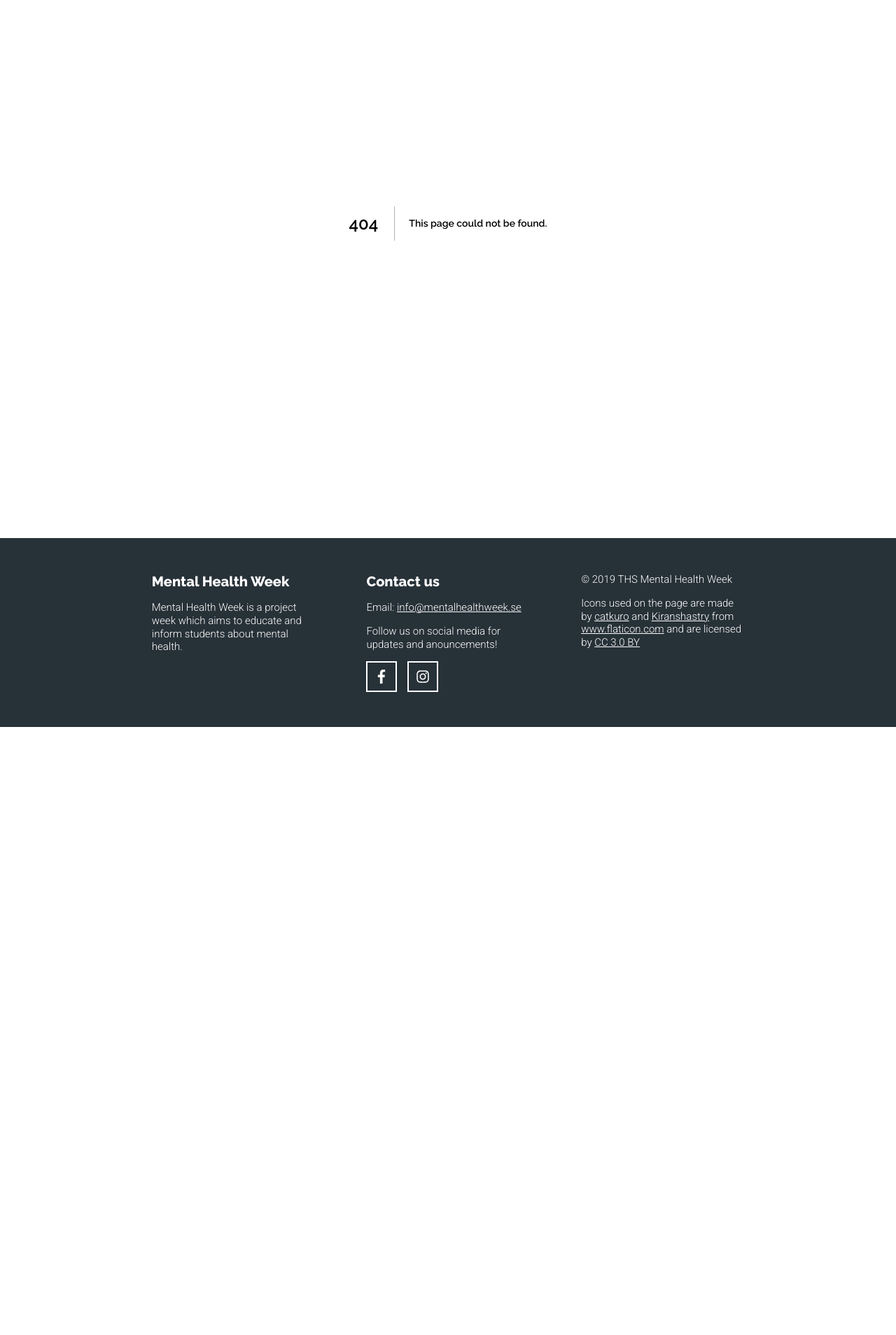
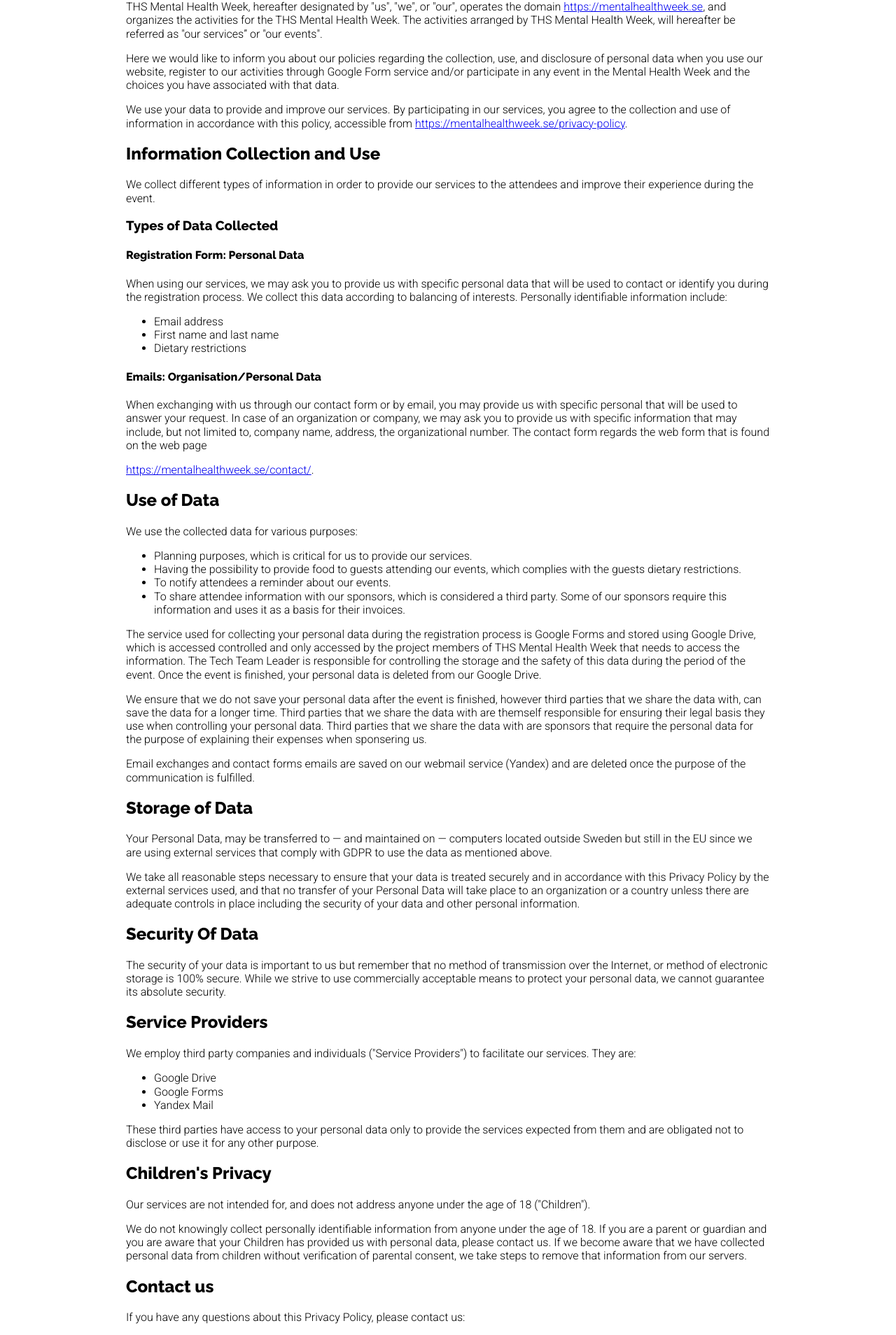
Before and after one commit to ths-mental-health-week/mental-health-week-webpage, a Next.js app: page /privacy-policy in a window 1280 px wide. Before the commit this address had no page. Shown: the part 157-2065 px from the top of the page at 70% size. Before the commit the page ends 1196 px from the top, so only its background shows below. Built offline with nearby package versions, Linux system fonts and the light colour scheme.

Commit message:
Added privacy policy

```diff
--- a/components/Footer.js
+++ b/components/Footer.js
@@ -1,4 +1,5 @@
 import styled from 'styled-components'
+import Link from 'next/link'
 import Container from './styles/Container'
 import FacebookIcon from './icons/Facebook'
 import InstagramIcon from './icons/Instagram'
@@ -47,6 +48,7 @@ const FlexColumn = styled.div`
 		font-weight: bold;
 	}
 
+	a,
 	p {
 		line-height: 1.25;
 		font-size: 15px;
@@ -92,7 +94,7 @@ const Icon = styled.a`
 `
 
 const Disclaimer = styled.div`
-	font-size: 12px;
+	/* font-size: 12px; */
 
 	p {
 		margin-top: 0;
@@ -132,7 +134,6 @@ export default () => (
 				</FlexColumn>
 				<FlexColumn>
 					<Disclaimer>
-						<p>© 2019 THS Mental Health Week</p>
 						<p>
 							Icons used on the page are made by{' '}
 							<a
@@ -163,6 +164,12 @@ export default () => (
 								CC 3.0 BY
 							</a>
 						</p>
+						<p>
+							<Link prefetch href="/privacy-policy">
+								<a>Privacy Policy</a>
+							</Link>
+						</p>
+						<p>© 2019 THS Mental Health Week</p>
 					</Disclaimer>
 				</FlexColumn>
 			</FlexWrapper>
--- a/package.json
+++ b/package.json
@@ -83,6 +83,7 @@
 			"prettier"
 		],
 		"rules": {
+			"jsx-a11y/anchor-is-valid": 0,
 			"react/react-in-jsx-scope": 0,
 			"react/jsx-filename-extension": [
 				1,
--- /dev/null
+++ b/pages/privacy-policy.js
@@ -0,0 +1,205 @@
+/* eslint-disable react/no-unescaped-entities */
+import styled from 'styled-components'
+import Container from '../components/styles/Container'
+
+const Wrapper = styled.div`
+	h1,
+	h2,
+	h3,
+	h4,
+	h5,
+	h6,
+	p,
+	a,
+	li {
+		line-height: 1.2;
+	}
+
+	b {
+		font-weight: 600;
+	}
+`
+
+export default () => (
+	<Container>
+		<Wrapper>
+			<h1>Privacy policy</h1>
+			<p>
+				THS Mental Health Week, hereafter designated by "us", "we", or
+				"our", operates the domain{' '}
+				<a href="https://mentalhealthweek.se">
+					https://mentalhealthweek.se
+				</a>
+				, and organizes the activities for the THS Mental Health Week.
+				The activities arranged by THS Mental Health Week, will
+				hereafter be referred as "our services” or "our events".
+			</p>
+			<p>
+				Here we would like to inform you about our policies regarding
+				the collection, use, and disclosure of personal data when you
+				use our website, register to our activities through Google Form
+				service and/or participate in any event in the Mental Health
+				Week and the choices you have associated with that data.
+			</p>
+			<p>
+				We use your data to provide and improve our services. By
+				participating in our services, you agree to the collection and
+				use of information in accordance with this policy, accessible
+				from{' '}
+				<a href="https://mentalhealthweek.se/privacy-policy">
+					https://mentalhealthweek.se/privacy-policy
+				</a>
+				.
+			</p>
+			<h2>Information Collection and Use</h2>
+			<p>
+				We collect different types of information in order to provide
+				our services to the attendees and improve their experience
+				during the event.
+			</p>
+			<h3>Types of Data Collected</h3>
+			<h4>Registration Form: Personal Data</h4>
+			<p>
+				When using our services, we may ask you to provide us with
+				specific personal data that will be used to contact or identify
+				you during the registration process. We collect this data
+				according to balancing of interests. Personally identifiable
+				information include:
+			</p>
+			<ul>
+				<li>Email address</li>
+				<li>First name and last name</li>
+				<li>Dietary restrictions</li>
+			</ul>
+			<h4>Emails: Organisation/Personal Data</h4>
+			<p>
+				When exchanging with us through our contact form or by email,
+				you may provide us with specific personal that will be used to
+				answer your request. In case of an organization or company, we
+				may ask you to provide us with specific information that may
+				include, but not limited to, company name, address, the
+				organizational number. The contact form regards the web form
+				that is found on the web page{' '}
+			</p>
+			<a href="https://mentalhealthweek.se/contact/">
+				https://mentalhealthweek.se/contact/
+			</a>
+			{'.'}
+			<h2>Use of Data</h2>
+			<p>We use the collected data for various purposes:</p>
+			<ul>
+				<li>
+					Planning purposes, which is critical for us to provide our
+					services.
+				</li>
+				<li>
+					Having the possibility to provide food to guests attending
+					our events, which complies with the guests dietary
+					restrictions.
+				</li>
+				<li>To notify attendees a reminder about our events.</li>
+				<li>
+					To share attendee information with our sponsors, which is
+					considered a third party. Some of our sponsors require this
+					information and uses it as a basis for their invoices.
+				</li>
+			</ul>
+			<p>
+				The service used for collecting your personal data during the
+				registration process is Google Forms and stored using Google
+				Drive, which is accessed controlled and only accessed by the
+				project members of THS Mental Health Week that needs to access
+				the information. The Tech Team Leader is responsible for
+				controlling the storage and the safety of this data during the
+				period of the event. Once the event is finished, your personal
+				data is deleted from our Google Drive.
+			</p>
+			<p>
+				We ensure that we do not save your personal data after the event
+				is finished, however third parties that we share the data with,
+				can save the data for a longer time. Third parties that we share
+				the data with are themself responsible for ensuring their legal
+				basis they use when controlling your personal data. Third
+				parties that we share the data with are sponsors that require
+				the personal data for the purpose of explaining their expenses
+				when sponsering us.
+			</p>
+			<p>
+				Email exchanges and contact forms emails are saved on our
+				webmail service (Yandex) and are deleted once the purpose of the
+				communication is fulfilled.
+			</p>
+			<h2>Storage of Data</h2>
+			<p>
+				Your Personal Data, may be transferred to — and maintained on —
+				computers located outside Sweden but still in the EU since we
+				are using external services that comply with GDPR to use the
+				data as mentioned above.
+			</p>
+			<p>
+				We take all reasonable steps necessary to ensure that your data
+				is treated securely and in accordance with this Privacy Policy
+				by the external services used, and that no transfer of your
+				Personal Data will take place to an organization or a country
+				unless there are adequate controls in place including the
+				security of your data and other personal information.
+			</p>
+			<h2>Security Of Data</h2>
+			<p>
+				The security of your data is important to us but remember that
+				no method of transmission over the Internet, or method of
+				electronic storage is 100% secure. While we strive to use
+				commercially acceptable means to protect your personal data, we
+				cannot guarantee its absolute security.
+			</p>
+			<h2>Service Providers</h2>
+			<p>
+				We employ third party companies and individuals ("Service
+				Providers") to facilitate our services. They are:
+			</p>
+			<ul>
+				<li>Google Drive</li>
+				<li>Google Forms</li>
+				<li>Yandex Mail</li>
+			</ul>
+			<p>
+				These third parties have access to your personal data only to
+				provide the services expected from them and are obligated not to
+				disclose or use it for any other purpose.
+			</p>
+			<h2>Children's Privacy</h2>
+			<p>
+				Our services are not intended for, and does not address anyone
+				under the age of 18 ("Children").
+			</p>
+			<p>
+				We do not knowingly collect personally identifiable information
+				from anyone under the age of 18. If you are a parent or guardian
+				and you are aware that your Children has provided us with
+				personal data, please contact us. If we become aware that we
+				have collected personal data from children without verification
+				of parental consent, we take steps to remove that information
+				from our servers.
+			</p>
+			<h2>Contact us</h2>
+			<p>
+				If you have any questions about this Privacy Policy, please
+				contact us:
+			</p>
+			<ul>
+				<li>
+					By email:{' '}
+					<a href="mailto:info@mentalhealthweek.se">
+						info@mentalhealthweek.se
+					</a>
+				</li>
+				<li>
+					By visiting our website:{' '}
+					<a href="https://mentalhealthweek.se">
+						https://mentalhealthweek.se
+					</a>
+				</li>
+			</ul>
+		</Wrapper>
+	</Container>
+)
```
